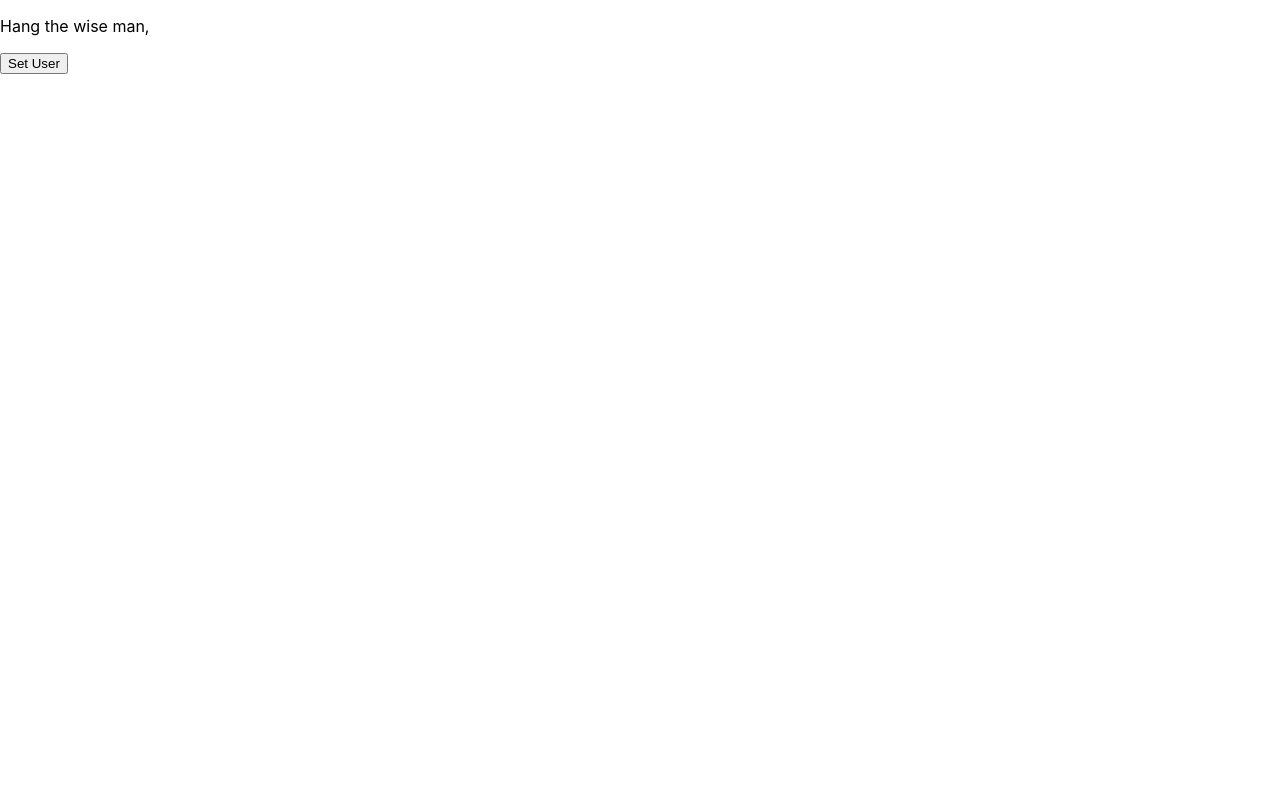
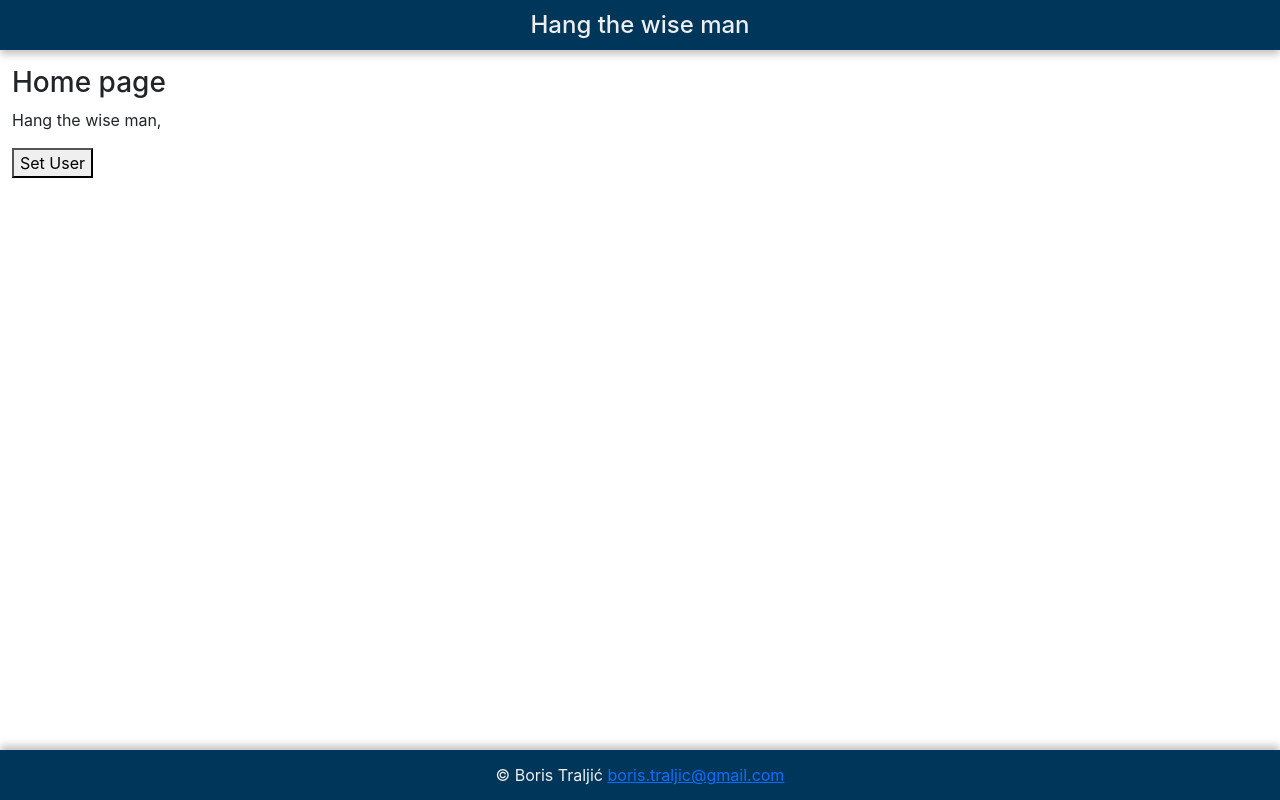
Before and after one commit to btraljic/hang-the-wise-man, a React (Create React App) app: page / in a window 1280 px wide. Built offline with nearby package versions, Linux system fonts and the light colour scheme.

Commit message:
added bootstrap

```diff
--- a/package.json
+++ b/package.json
@@ -18,6 +18,7 @@
     "@types/node": "^12.0.0",
     "@types/react": "^17.0.0",
     "@types/react-dom": "^17.0.0",
+    "bootstrap": "^5.1.3",
     "react": "^17.0.2",
     "react-dom": "^17.0.2",
     "react-redux": "^7.2.6",
--- /dev/null
+++ b/src/app/App.tsx
@@ -0,0 +1,12 @@
+import Layout from '../features/common/components/layout'
+import Home from '../features/home'
+
+function App() {
+  return (
+    <Layout>
+      <Home />
+    </Layout>
+  )
+}
+
+export default App
--- /dev/null
+++ b/src/features/common/components/layout/Footer.tsx
@@ -0,0 +1,12 @@
+function Footer() {
+  return (
+    <p>
+      © Boris Traljić{' '}
+      <a href="mailto:boris.traljic@gmail.com" target="_blank" rel="noopener noreferrer">
+        boris.traljic@gmail.com
+      </a>
+    </p>
+  )
+}
+
+export default Footer
--- /dev/null
+++ b/src/features/common/components/layout/Header.tsx
@@ -0,0 +1,5 @@
+function Header() {
+  return <h4>Hang the wise man</h4>
+}
+
+export default Header
--- /dev/null
+++ b/src/features/common/components/layout/Layout.tsx
@@ -0,0 +1,18 @@
+import Header from './Header'
+import Footer from './Footer'
+
+const Layout: React.FC = function ({ children }) {
+  return (
+    <>
+      <header>
+        <Header />
+      </header>
+      <main>{children}</main>
+      <footer>
+        <Footer />
+      </footer>
+    </>
+  )
+}
+
+export default Layout
--- /dev/null
+++ b/src/features/common/components/layout/index.ts
@@ -0,0 +1 @@
+export { default } from './Layout'
--- a/src/App.tsx
+++ b/src/features/home/Home.tsx
@@ -1,17 +1,18 @@
 import { useDispatch, useSelector } from 'react-redux'
 
-import { selectUser, setUser } from './features/user/userSlice'
+import { selectUser, setUser } from '../user/userSlice'
 
-function App() {
+function Home() {
   const username = useSelector(selectUser)
   const dispatch = useDispatch()
 
   return (
-    <div className=''>
+    <div className='container-fluid'>
+      <h3>Home page</h3>
       <p>Hang the wise man, {username}</p>
       <button onClick={() => dispatch(setUser('UserName'))}>Set User</button>
     </div>
   )
 }
 
-export default App
+export default Home
--- /dev/null
+++ b/src/features/home/index.ts
@@ -0,0 +1 @@
+export { default } from './Home'
--- a/src/index.css
+++ b/src/index.css
@@ -1,13 +1,75 @@
+/* ****************************************************************************
+***** global styles
+**************************************************************************** */
+html,
 body {
-  margin: 0;
+  width: 100%;
+  height: 100%;
+  padding: 0 !important;
+  margin: 0 !important;
   font-family: -apple-system, BlinkMacSystemFont, 'Segoe UI', 'Roboto', 'Oxygen',
     'Ubuntu', 'Cantarell', 'Fira Sans', 'Droid Sans', 'Helvetica Neue',
     sans-serif;
   -webkit-font-smoothing: antialiased;
   -moz-osx-font-smoothing: grayscale;
+  font-size: 16px;
+}
+
+body > div {
+  position: relative;
+  min-height: 100%;
+  padding-top: 50px;
+  padding-bottom: 50px;
 }
 
 code {
   font-family: source-code-pro, Menlo, Monaco, Consolas, 'Courier New',
     monospace;
 }
+
+header {
+  background-color: #00365a;
+  position: absolute;
+  overflow: hidden;
+  left: 0;
+  right: 0;
+  top: 0;
+  height: 50px;
+  box-shadow: 0 4px 8px rgba(0, 0, 0, 0.25);
+  color: #eeeeee;
+  text-align: center;
+}
+
+header > h4 {
+  line-height: 50px;
+}
+
+main {
+  padding-top: 1rem;
+  padding-bottom: 1rem;
+}
+
+footer {
+  background-color: #00365a;
+  position: absolute;
+  overflow: hidden;
+  left: 0;
+  right: 0;
+  bottom: 0;
+  height: 50px;
+  box-shadow: 0 -4px 8px rgba(0, 0, 0, 0.25);
+  color: #eeeeee;
+  text-align: center;
+}
+
+footer > p {
+  line-height: 50px;
+}
+
+label {
+  padding-top: 1rem;
+}
+
+table {
+  margin-top: 1rem;
+}
--- a/src/index.tsx
+++ b/src/index.tsx
@@ -1,10 +1,11 @@
 import React from 'react'
 import ReactDOM from 'react-dom'
+import { Provider } from 'react-redux'
 
+import 'bootstrap/dist/css/bootstrap.css'
 import './index.css'
 import { store } from './app/store'
-import { Provider } from 'react-redux'
-import App from './App'
+import App from './app/App'
 import reportWebVitals from './reportWebVitals'
 
 ReactDOM.render(
```
Also changed, not shown: prettierrc.json (added, +20 -0 lines), 2 other files (tests, documents, lock files or other folders).
